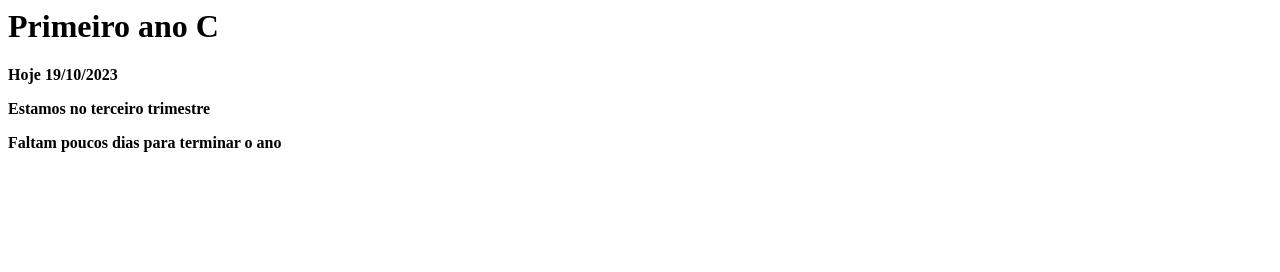
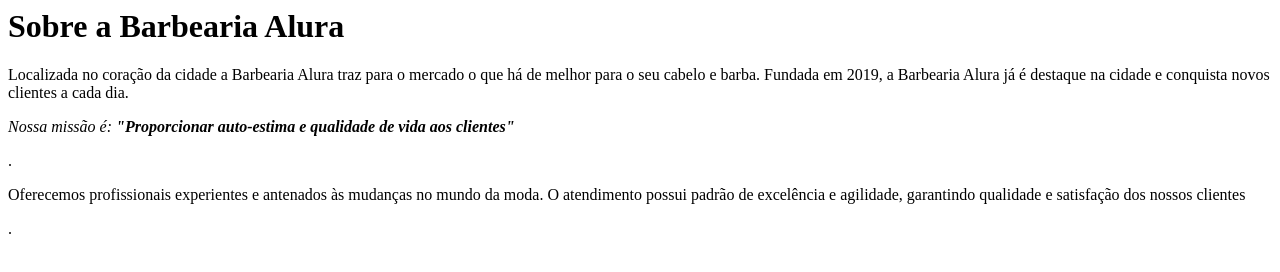
Before and after one commit to jessyandrade/pamonha05, a plain HTML site: page index.html in a window 1280 px wide. Drawn offline with Linux system fonts and the light colour scheme.

Commit message:
Update index.html

```diff
--- a/index.html
+++ b/index.html
@@ -1,4 +1,15 @@
-<h1> <b> Primeiro ano C <b/> </h1>
-<p> Hoje 19/10/2023 </p>
-<p> Estamos no terceiro trimestre </p>
-<p> Faltam poucos dias para terminar o ano </p>
+
+
+
+<h1> Sobre a Barbearia Alura</h1>
+
+
+<p> Localizada no coração da cidade a Barbearia Alura traz para o mercado o que há de melhor para o seu cabelo e barba. Fundada em 2019, a Barbearia Alura já é destaque na cidade e conquista novos clientes a cada dia.<p/>
+
+
+
+<p><em> Nossa missão é:<strong> "Proporcionar auto-estima e qualidade de vida aos clientes"</strong></em></p>.
+
+
+
+<p> Oferecemos profissionais experientes e antenados às mudanças no mundo da moda. O atendimento possui padrão de excelência e agilidade, garantindo qualidade e satisfação dos nossos clientes</p>.
```
